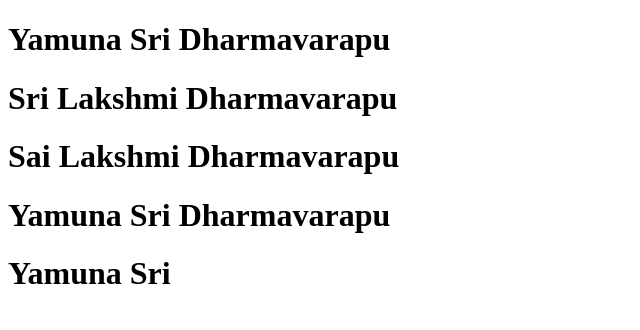
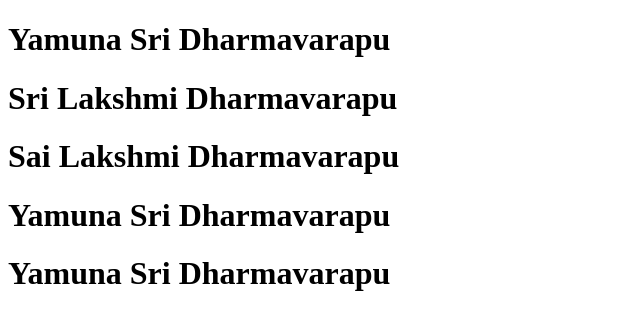
Before and after one commit to 20B01A1239-YAMUNA/github-pages, a plain HTML site: page index.html in a window 1280 px wide. Shown: the whole page, without its empty margins (0-640 px from the left). Drawn offline with Linux system fonts and the light colour scheme.

Commit message:
after added

```diff
--- a/index.html
+++ b/index.html
@@ -11,7 +11,7 @@
     <h1>Sri Lakshmi Dharmavarapu</h1>
     <h1>Sai Lakshmi Dharmavarapu</h1>
     <h1>Yamuna Sri Dharmavarapu</h1>
-    <h1>Yamuna Sri</h1>
+    <h1>Yamuna Sri Dharmavarapu</h1>
 
 
 
```
